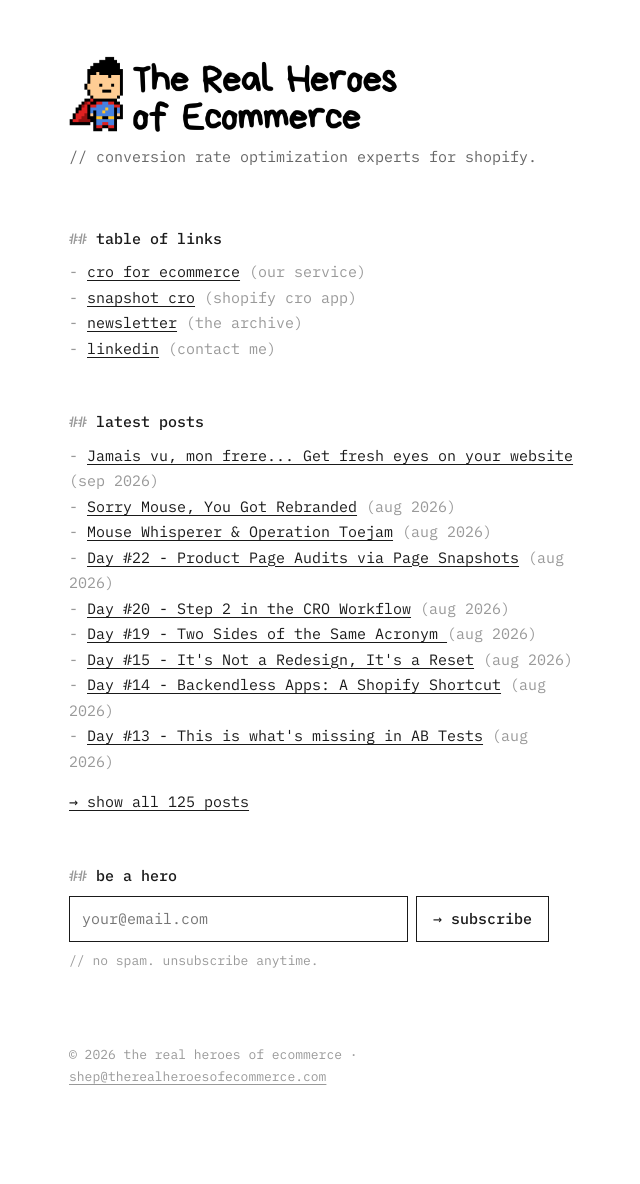
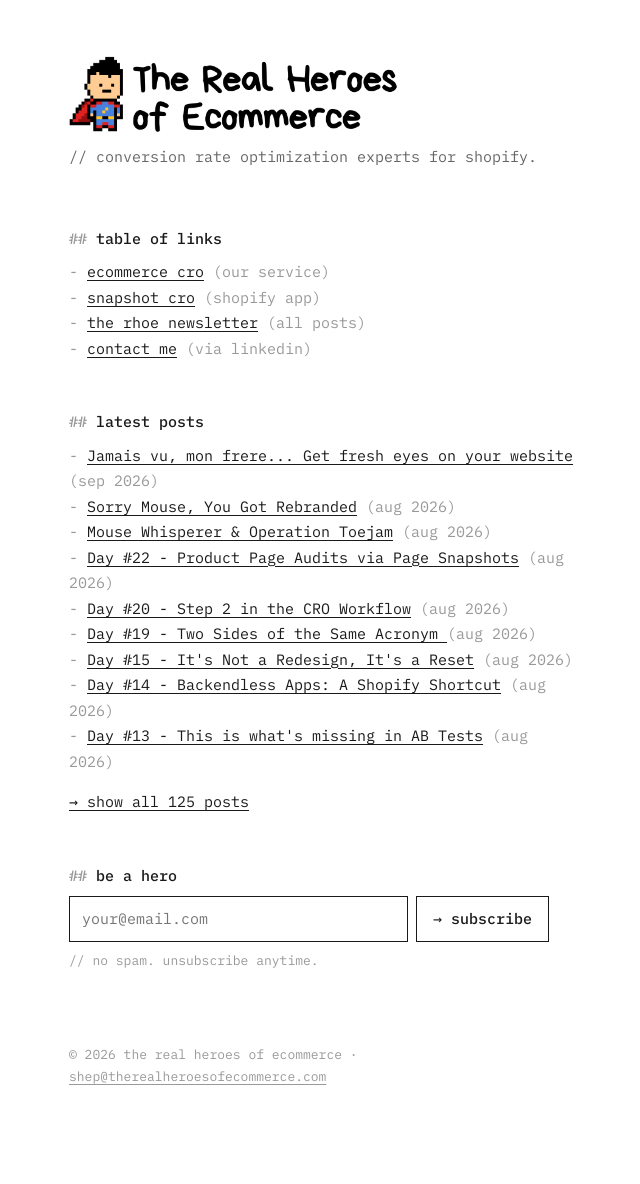
Before and after one commit to therhoe/heroes-site, a Jekyll site: the page built from index.html, in a window 1280 px wide. Shown: the whole page, without its empty margins (315-955 px from the left). Built offline with Jekyll 4.4.1, drawn with Linux system fonts in a browser that asks for light colours.

Commit message:
Update table of links labels per Shep
Co-Authored-By: Claude Fable 5 <noreply@anthropic.com>

```diff
--- a/index.html
+++ b/index.html
@@ -73,13 +73,13 @@
 
   <h1>table of links</h1>
   <ul>
-    <li><a href="hire-cro-agency.html">cro for ecommerce</a> <span class="note">(our service)</span></li>
+    <li><a href="hire-cro-agency.html">ecommerce cro</a> <span class="note">(our service)</span></li>
     {% comment %} hidden until the perspectives library has more content
     <li><a href="/perspectives/">perspectives</a> <span class="note">(thoughts on ecomm)</span></li>
     {% endcomment %}
-    <li><a href="snapshot-cro.html">snapshot cro</a> <span class="note">(shopify cro app)</span></li>
-    <li><a href="/newsletter/">newsletter</a> <span class="note">(the archive)</span></li>
-    <li><a href="https://www.linkedin.com/in/jasonsdshepherd/">linkedin</a> <span class="note">(contact me)</span></li>
+    <li><a href="snapshot-cro.html">snapshot cro</a> <span class="note">(shopify app)</span></li>
+    <li><a href="/newsletter/">the rhoe newsletter</a> <span class="note">(all posts)</span></li>
+    <li><a href="https://www.linkedin.com/in/jasonsdshepherd/">contact me</a> <span class="note">(via linkedin)</span></li>
   </ul>
 
   <h1>latest posts</h1>
```
